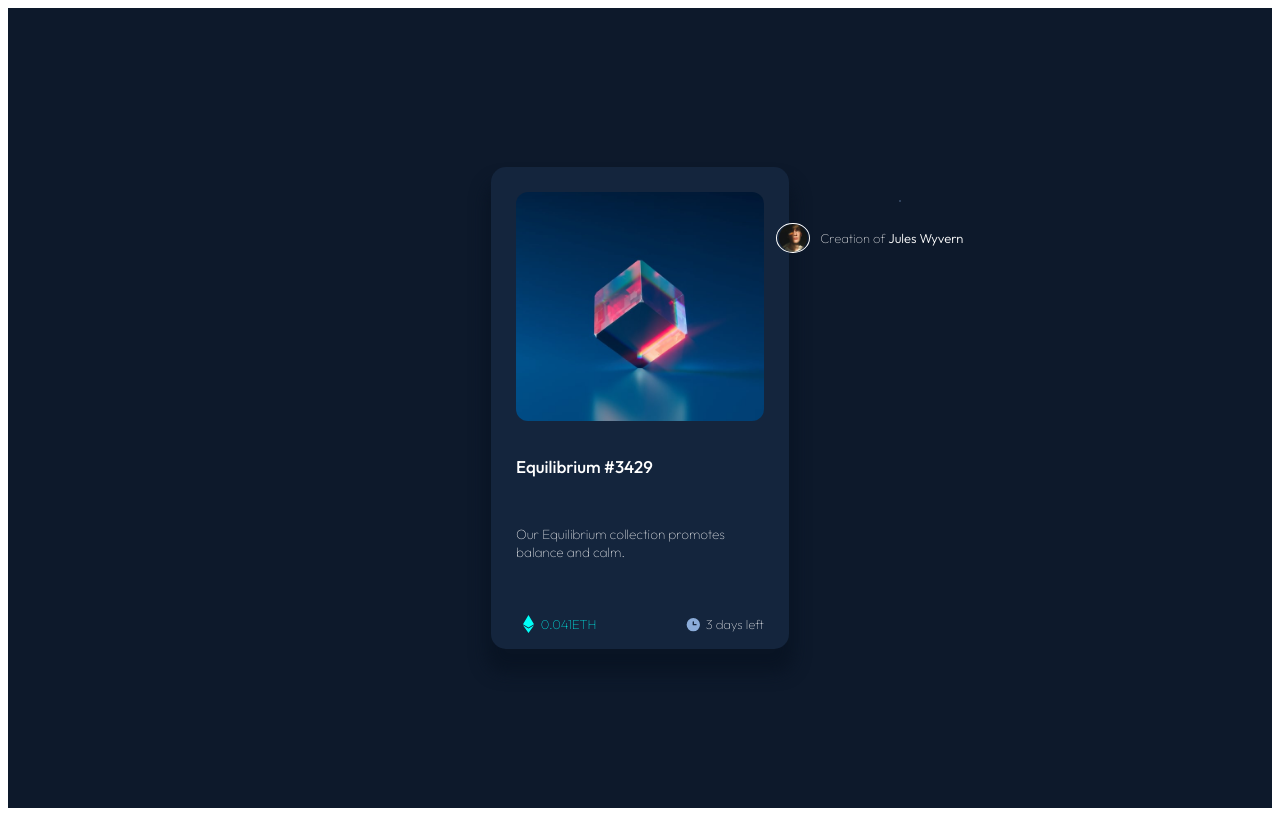
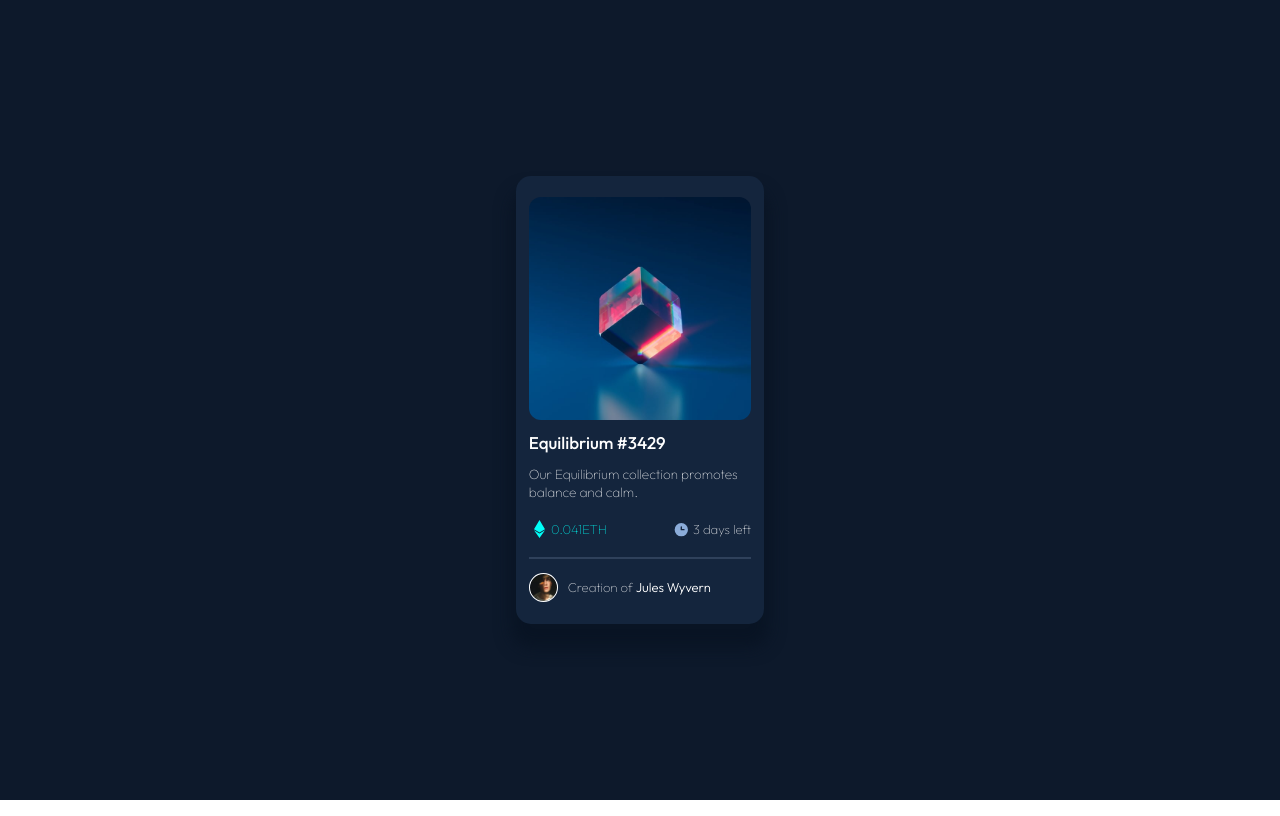
Before and after one commit to DeiviHerreraDiaz09/FrontendTest, a React (Vite) app: page / in a window 1280 px wide. Built offline with nearby package versions, Linux system fonts and the light colour scheme.

Commit message:
FEAT: Success Card Component

```diff
--- a/src/App.jsx
+++ /dev/null
@@ -1,35 +0,0 @@
-import { useState } from 'react'
-import reactLogo from './assets/react.svg'
-import viteLogo from '/vite.svg'
-import './App.css'
-
-function App() {
-  const [count, setCount] = useState(0)
-
-  return (
-    <>
-      <div>
-        <a href="https://vitejs.dev" target="_blank">
-          <img src={viteLogo} className="logo" alt="Vite logo" />
-        </a>
-        <a href="https://react.dev" target="_blank">
-          <img src={reactLogo} className="logo react" alt="React logo" />
-        </a>
-      </div>
-      <h1>Vite + React</h1>
-      <div className="card">
-        <button onClick={() => setCount((count) => count + 1)}>
-          count is {count}
-        </button>
-        <p>
-          Edit <code>src/App.jsx</code> and save to test HMR
-        </p>
-      </div>
-      <p className="read-the-docs">
-        Click on the Vite and React logos to learn more
-      </p>
-    </>
-  )
-}
-
-export default App
--- a/src/assets/CardComponent/CardComponent.css
+++ b/src/assets/CardComponent/CardComponent.css
@@ -17,13 +17,13 @@
 
 .card {
     width: 15.5rem;
-    height: 27rem;
+    height: 28rem;
     border-radius: 15px;
     background-color: hsl(216, 50%, 16%);
     -webkit-box-shadow: 0px 19px 16px 5px rgba(9, 20, 36, 1);
     -moz-box-shadow: 0px 19px 16px 5px rgba(9, 20, 36, 1);
     box-shadow: 0px 19px 16px 5px rgba(9, 20, 36, 1);
-    padding: 2%;
+    padding: 1%;
     display: flex;
     flex-wrap: wrap;
     flex-direction: column;
@@ -38,13 +38,58 @@
     background-size: cover;
     background-repeat: no-repeat;
     background-position: center;
+    cursor: pointer;
+    overflow: hidden;
+    position: relative;
 }
+
+.cardImage::before {
+    content: '';
+    position: absolute;
+    top: 0;
+    left: 0;
+    right: 0;
+    bottom: 0;
+    transition: background-color 0.3s;
+    background-color: rgba(0, 0, 0, 0);
+}
+
+.cardImage:hover::before {
+    background-color: hsl(178, 100%, 50%);
+    opacity: 0.5;
+}
+
+.cardImage::after {
+    content: '';
+    position: absolute;
+    top: 0;
+    left: 0;
+    right: 0;
+    bottom: 0;
+    background-image: url("images/icon-view.svg");
+    /* Imagen al pasar el cursor */
+    background-size: 20%;
+    background-repeat: no-repeat;
+    background-position: center;
+    opacity: 0;
+    transition: opacity 0.3s;
+}
+
+.cardImage:hover::after {
+    opacity: 1;
+}
+
 
 h4 {
     color: white;
     font-size: 17px;
     font-weight: 500;
     font-family: "fontCard";
+    cursor: pointer;
+}
+
+h4:hover {
+    color: hsl(178, 100%, 50%);
 }
 
 h6 {
@@ -130,4 +175,9 @@ hr {
 
 .highlight {
     font-weight: 300;
+    cursor: pointer;
 }
+
+.highlight:hover {
+    color: hsl(178, 100%, 50%);
+}
--- a/src/assets/CardComponent/CardComponent.jsx
+++ b/src/assets/CardComponent/CardComponent.jsx
@@ -1,6 +1,6 @@
 import "./CardComponent.css";
 
-const CardComponent = ({}) => {
+const CardComponent = ({ }) => {
   return (
     <div className="cardcomponent">
       <div className="card">
--- a/src/main.jsx
+++ b/src/main.jsx
@@ -1,13 +1,11 @@
 import React from 'react'
 import ReactDOM from 'react-dom/client'
-import App from './App.jsx'
-import './index.css'
-// import QrCode from './assets/QrCode/QrCode.jsx' // COMPONENT QR
+import QrCode from './assets/QrCode/QrCode.jsx' // COMPONENT QR
 import CardComponent from './assets/CardComponent/CardComponent.jsx' // COMPONENT CARD
 
 ReactDOM.createRoot(document.getElementById('root')).render(
   <React.StrictMode>
-    {/* <QrCode /> QR CODE COMPONENT */}
+    {/* <QrCode /> */}
     <CardComponent></CardComponent>
   </React.StrictMode>,
 )
```
Also changed, not shown: src/App.css (deleted, +0 -42 lines), src/index.css (deleted, +0 -68 lines).
